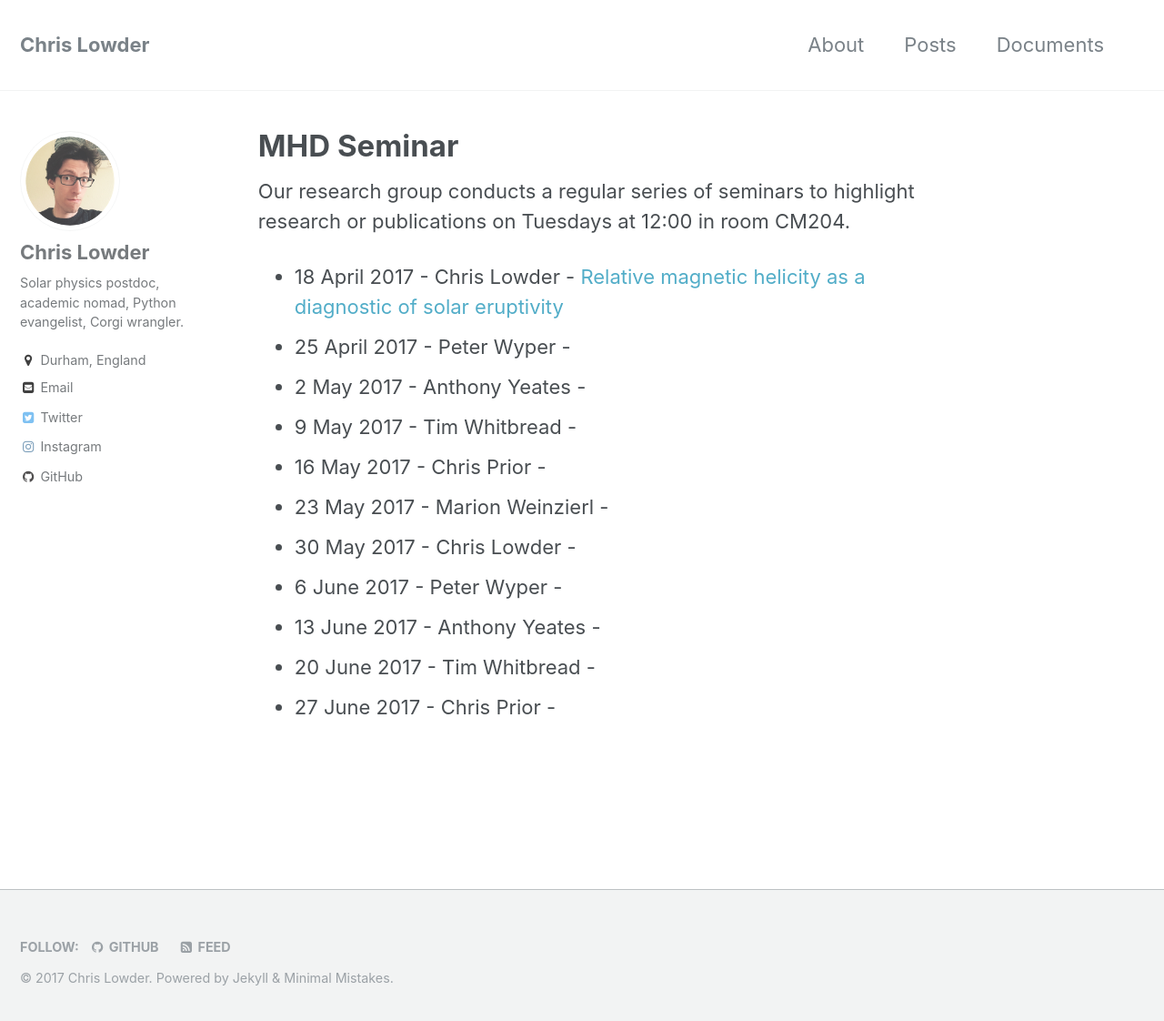
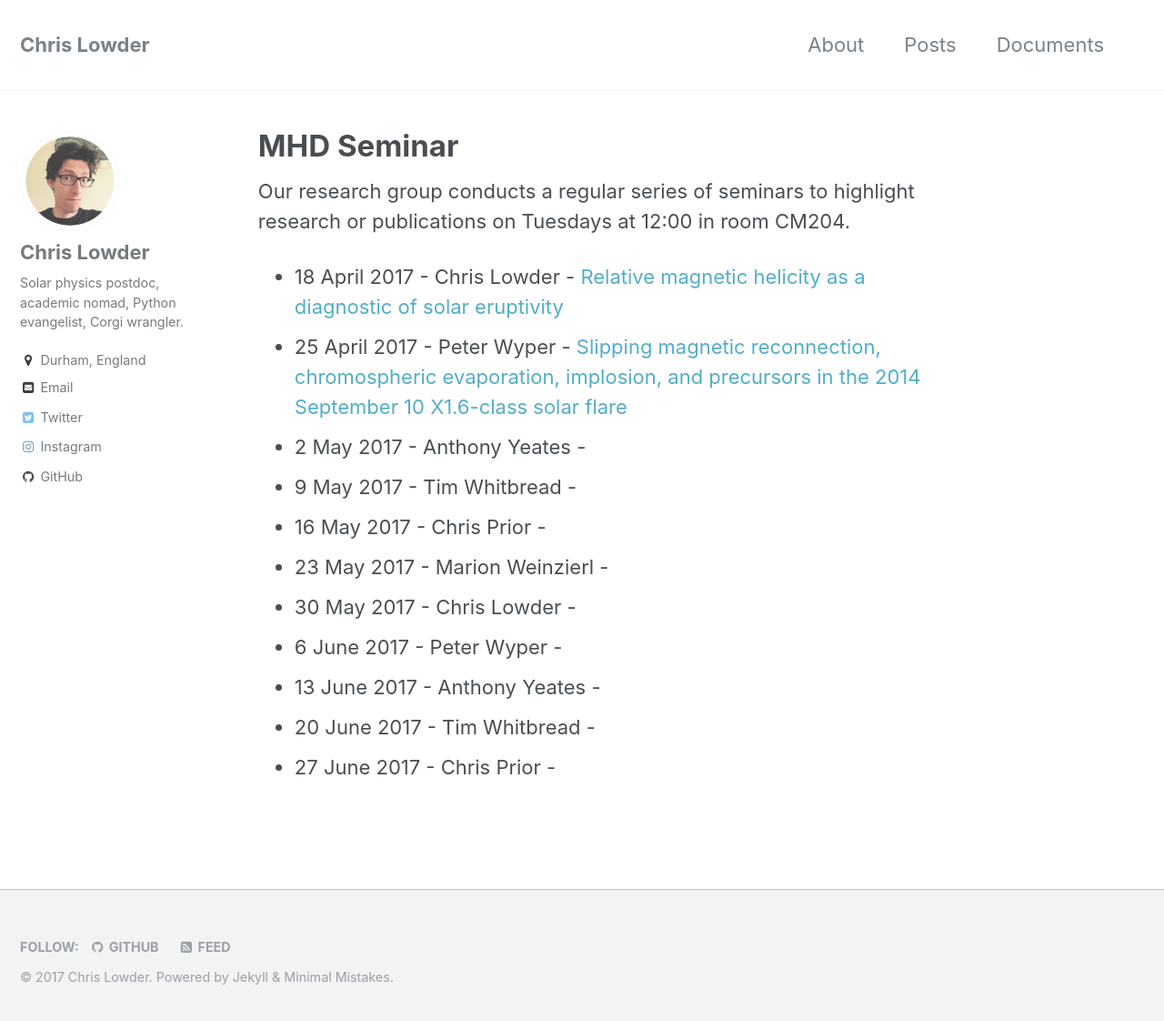
Before and after one commit to lowderchris/lowderchris.github.io, a Jekyll site: the page built from _pages/mhd-seminar.md, in a window 1280 px wide and 1129 px high. Shown: the top 1122 px of the window at 91% size. Built offline with Jekyll 4.4.1, drawn with Linux system fonts in a browser that asks for light colours.

Commit message:
Updated mhd seminar list

```diff
--- a/_pages/mhd-seminar.md
+++ b/_pages/mhd-seminar.md
@@ -6,7 +6,7 @@ permalink: /mhd-seminar/
 Our research group conducts a regular series of seminars to highlight research or publications on Tuesdays at 12:00 in room CM204.
 
 - 18 April 2017 - Chris Lowder - [Relative magnetic helicity as a diagnostic of solar eruptivity](https://arxiv.org/abs/1703.10562)
-- 25 April 2017 - Peter Wyper -
+- 25 April 2017 - Peter Wyper - [Slipping magnetic reconnection, chromospheric evaporation, implosion, and precursors in the 2014 September 10 X1.6-class solar flare](http://iopscience.iop.org/article/10.3847/0004-637X/823/1/41/pdf)
 - 2 May 2017 - Anthony Yeates -
 - 9 May 2017 - Tim Whitbread -
 - 16 May 2017 - Chris Prior -
```
